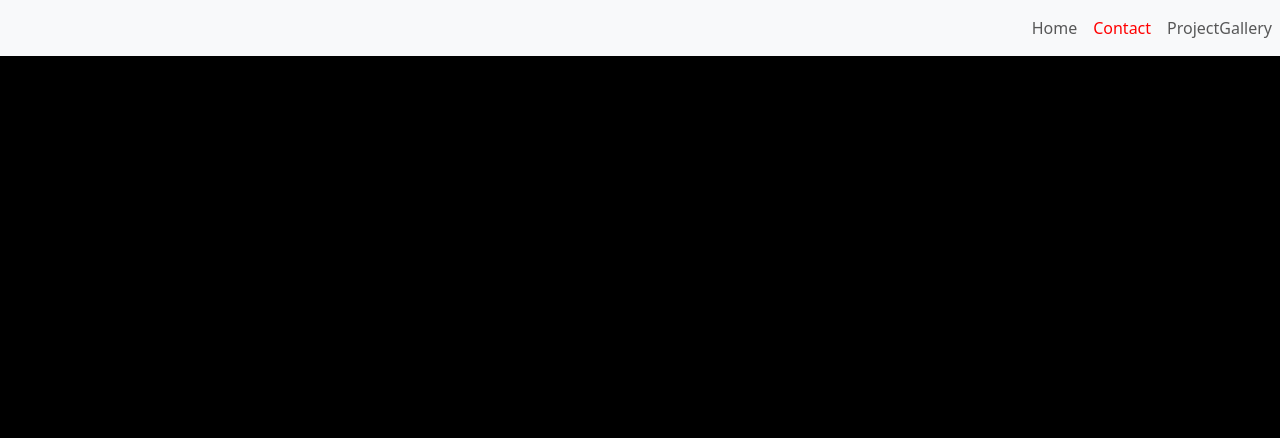
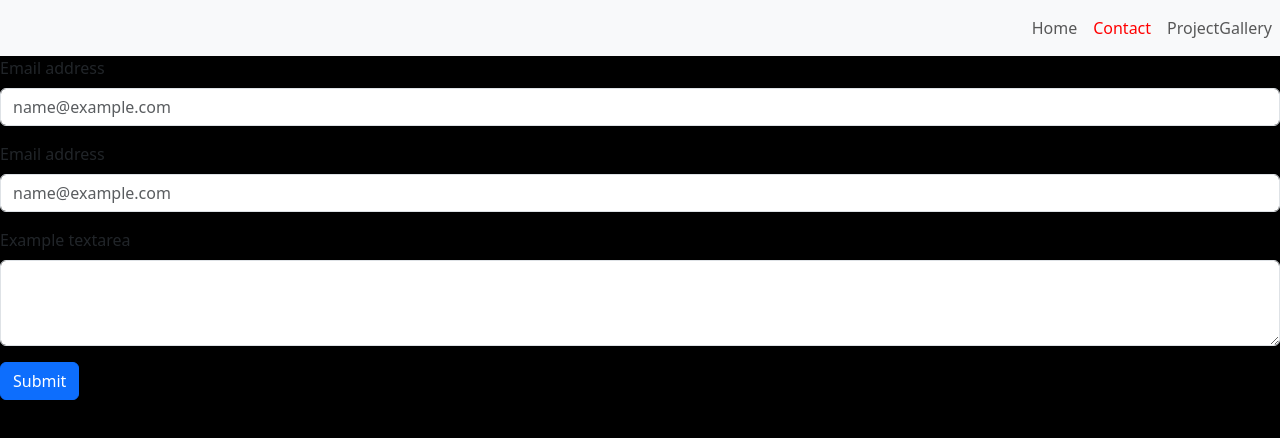
Before and after one commit to josh484/react-portfolio, a React (Vite) app: page /contact in a window 1280 px wide. Shown: the top 438 px of the page. Built offline with nearby package versions, Linux system fonts and the light colour scheme; the HTML template or start-up script is replaced by a standard one.

Commit message:
created a working form using handler

```diff
--- a/src/App.css
+++ b/src/App.css
@@ -1,7 +1,9 @@
-
+.carousel{
+    height: 100vh;
+}
 
 .carousel-inner{
-    height: 50%;
+    height: 100%;
     display: flex;
 }
 
--- a/src/components/Contact.jsx
+++ b/src/components/Contact.jsx
@@ -1,7 +1,55 @@
-import React from 'react';
+import React, { useState } from 'react';
+import Form from 'react-bootstrap/Form';
+import Button from 'react-bootstrap/Button';
+function Contact() {
+    const [formData, setFormData] = useState({
+        name: '',
+        email: '',
+        description: ''
+    });
 
-function Contact(){
+    const handleInputChange = (event) => {
+        // Getting the value and name of the input which triggered the change
+        const { name, value } = event.target;
 
+        // Updating the input's state
+        setFormData({
+          ...formData,
+          [name]: value,
+        });
+      };
+
+    const handleFormSubmit = (event) => {
+        event.preventDefault();
+
+        alert(`Hello ${formData.name}, You're email has been sent`);
+        setFormData({
+        name: '',
+        email: '',
+        description: ''
+      });
+    }
+
+
+    return (
+        <Form>
+            <Form.Group className="mb-3" controlId="exampleForm.ControlInput2">
+                <Form.Label>Email address</Form.Label>
+                <Form.Control type="input" placeholder="name@example.com"onChange={handleInputChange} value={formData.name} name='name' required/>
+            </Form.Group>
+            <Form.Group className="mb-3" controlId="exampleForm.ControlInput1">
+                <Form.Label>Email address</Form.Label>
+                <Form.Control type="email" placeholder="name@example.com"onChange={handleInputChange} value={formData.email} name='email'/>
+            </Form.Group>
+            <Form.Group className="mb-3" controlId="exampleForm.ControlTextarea1">
+                <Form.Label>Example textarea</Form.Label>
+                <Form.Control as="textarea" rows={3} type='input' value={formData.description} onChange={handleInputChange} name='description'/>
+            </Form.Group>
+            <Button variant="primary" type="submit" onClick={handleFormSubmit}>
+                Submit
+            </Button>
+        </Form>
+    );
 }
 
 export default Contact
```
